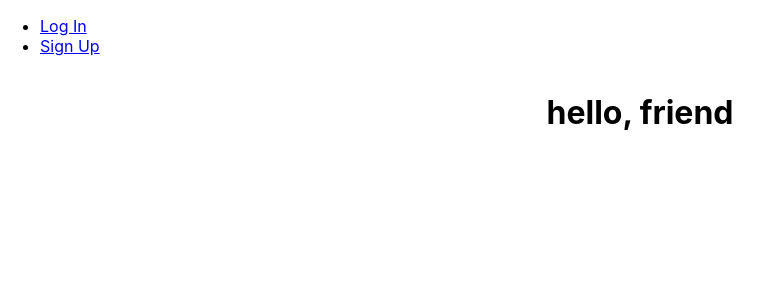
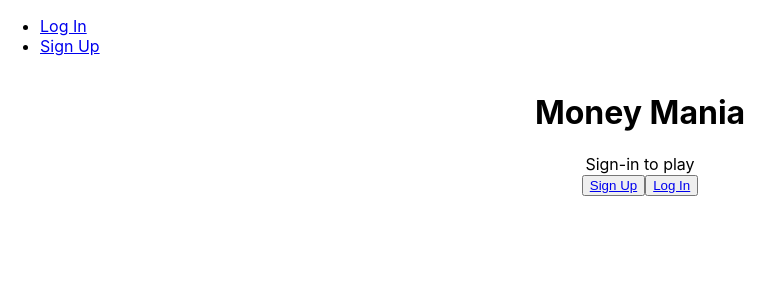
Before and after one commit to Cazier92/Money-Mania-Frontend, a React (Create React App) app: page / in a window 1280 px wide. Shown: the top 300 px of the page, without its empty margins (0-784 px from the left). Built offline with nearby package versions, Linux system fonts and the light colour scheme; no server answers.

Commit message:
stub up landing page

```diff
--- a/src/App.jsx
+++ b/src/App.jsx
@@ -37,7 +37,9 @@ const App = () => {
     <>
       <NavBar user={user} handleLogout={handleLogout} />
       <Routes>
-        <Route path="/" element={<Landing user={user} />} />
+        <Route path="/"
+          element={<Landing user={user} handleLogout={handleLogout} />}
+          />
         <Route
           path="/signup"
           element={<Signup handleSignupOrLogin={handleSignupOrLogin} />}
--- a/src/pages/Landing/Landing.jsx
+++ b/src/pages/Landing/Landing.jsx
@@ -1,9 +1,27 @@
+import { Link } from 'react-router-dom'
+
 import styles from './Landing.module.css'
 
 const Landing = ({ user }) => {
   return (
     <main className={styles.container}>
-      <h1>hello, {user ? user.name : 'friend'}</h1>
+      <h1>Money Mania</h1>
+      {user ?
+      <h1>Welcome back {user.name}</h1>
+      : 'Sign-in to play'}
+      {user ?
+      <>
+        <div>
+          <button><Link>Play</Link></button>
+        </div>
+      </>
+      :
+      <>
+        <div>
+          <button><Link to='/signup'>Sign Up</Link></button>
+          <button><Link to='/login'>Log In</Link></button>
+        </div>
+      </>}
     </main>
   )
 }
```
